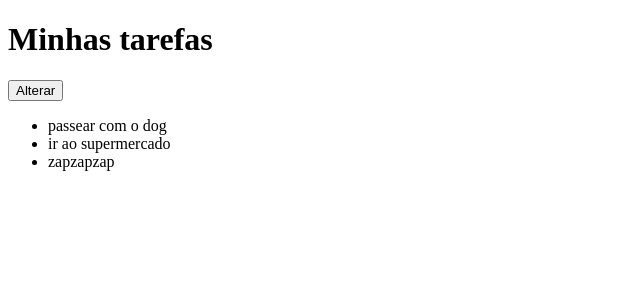
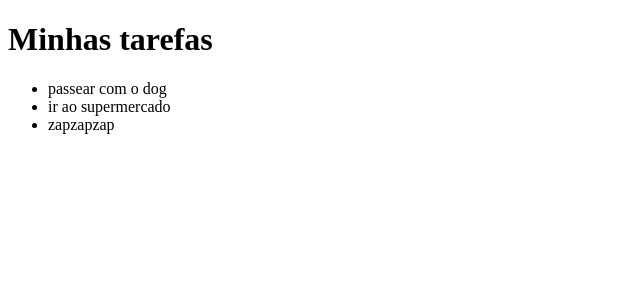
Before and after one commit to Davidxy9/InicialTodoAngular, an Angular app: page / in a window 1280 px wide. Shown: the top 300 px of the page, without its empty margins (0-640 px from the left). Built offline with nearby package versions, Linux system fonts and the light colour scheme.

Commit message:
removendo "alterarTexto"

```diff
--- a/src/app/app.component.html
+++ b/src/app/app.component.html
@@ -1,5 +1,4 @@
 <h1>{{ title }}</h1>
-<button (click)="alteraTexto()">Alterar</button>
 <ul>
   <li *ngFor="let todo of todos">{{ todo }}</li>
 </ul>
--- a/src/app/app.component.ts
+++ b/src/app/app.component.ts
@@ -16,7 +16,4 @@ export class AppComponent {
 
   }
 
-  alteraTexto(){
-    this.title = 'Teste';
-  }
 }
```
